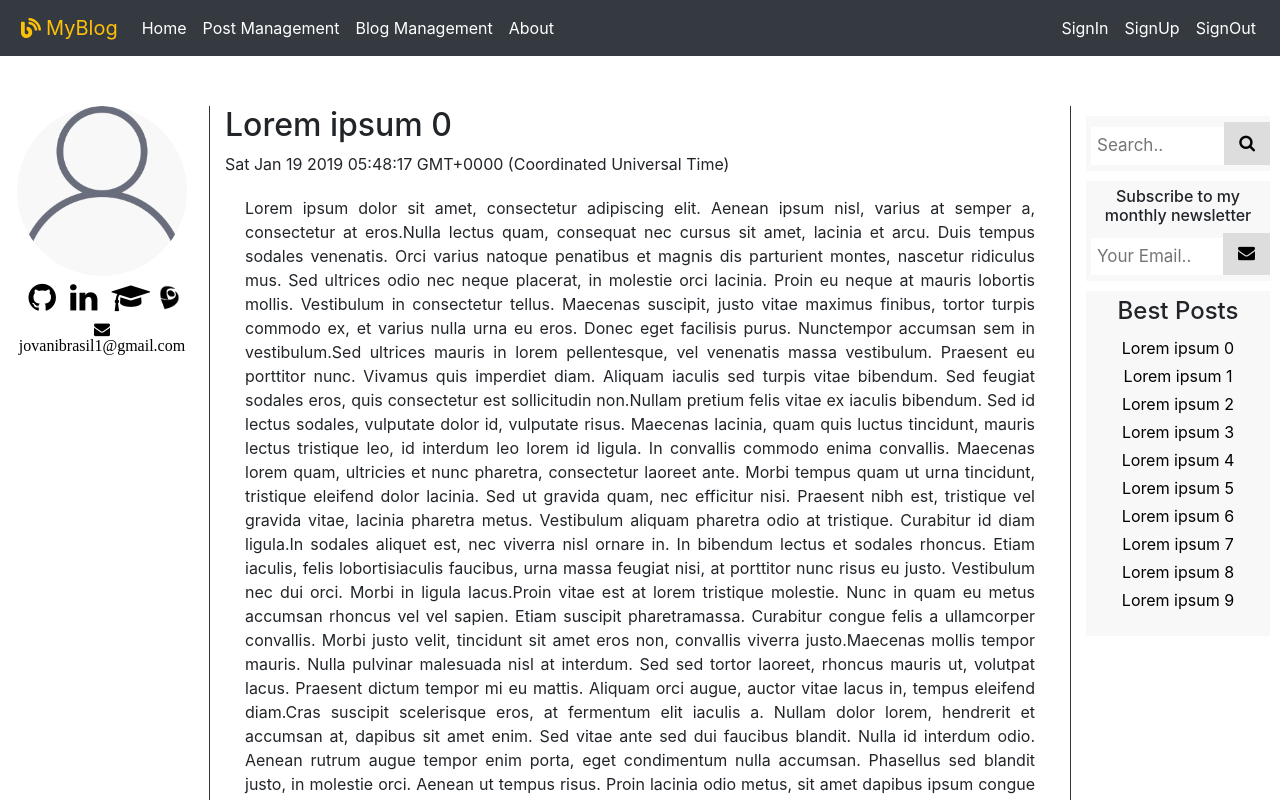
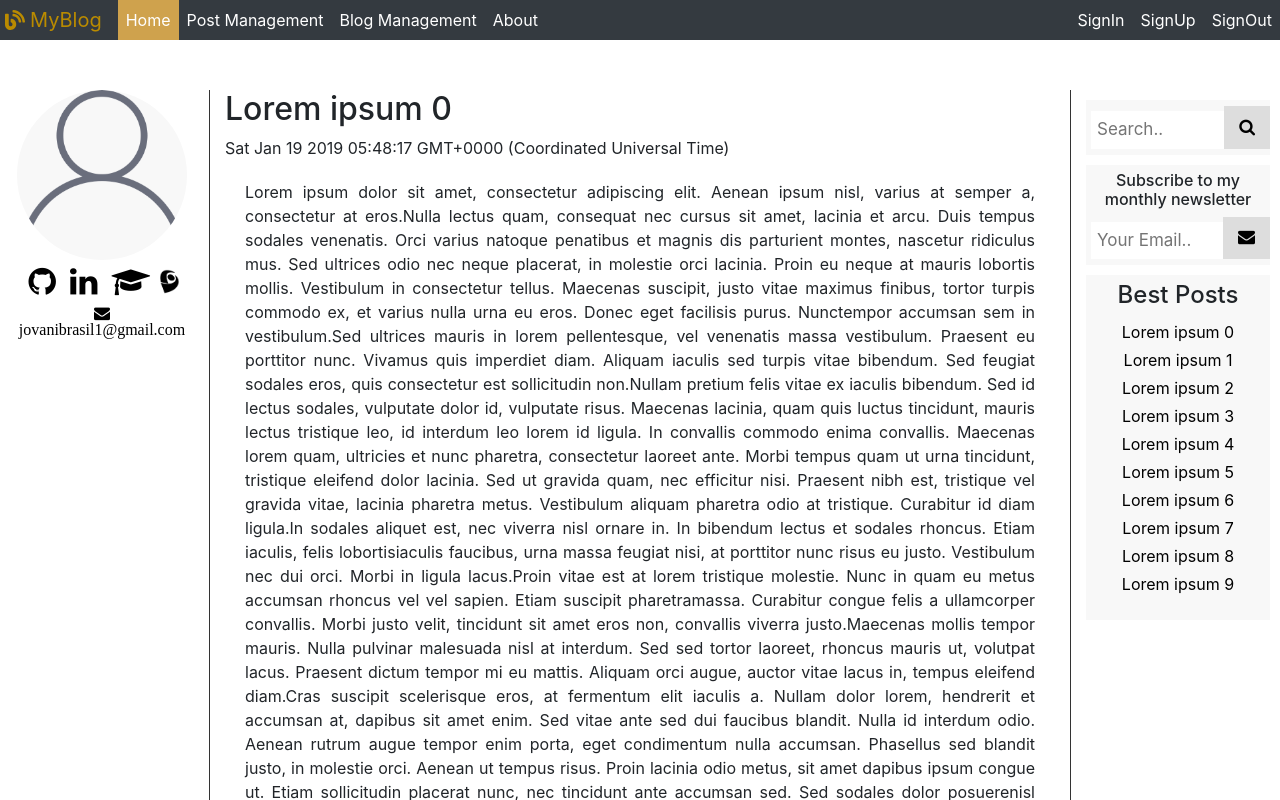
Before and after one commit to jovanibrasil/blog-app-angular, an Angular app: page /post/0 in a window 1280 px wide. Shown: the top 800 px of the page. Built offline with nearby package versions, Linux system fonts and the light colour scheme.

Commit message:
Improve nav-bar and remove some log calls
- change menu item color on hover, remove navbar padding, and set active
class for menu item on clicked
- post-management.component and post.service: remove some console.log

```diff
--- a/src/app/header/header.component.css
+++ b/src/app/header/header.component.css
@@ -1,3 +1,24 @@
+.navbar {
+    padding: 0px;
+}
+
 a {
     color: white;
 }
+
+li a:hover {
+    background-color: black !important;
+}
+
+.navbar-brand {
+    color: rgb(207, 162, 77);
+}
+
+.navbar-nav li.active > a {
+	background-color: rgb(207, 162, 77);
+	color: white;
+}
+
+nav-link {
+    height: 100%;
+}
--- a/src/app/header/header.component.html
+++ b/src/app/header/header.component.html
@@ -9,16 +9,16 @@
   </button>
   <div class="collapse navbar-collapse" id="navbarColor01">
     <ul class="navbar-nav mr-auto">
-      <li class="nav-item">
+      <li class="nav-item active" (click)="setActive($event)">
         <a class="nav-link" routerLink="/">Home</a>
       </li>
-      <li class="nav-item">
+      <li class="nav-item" (click)="setActive($event)">
         <a class="nav-link" routerLink="/post-management">Post Management</a>
       </li>
-      <li class="nav-item">
+      <li class="nav-item" (click)="setActive($event)">
         <a class="nav-link" routerLink="/blog-management">Blog Management</a>
       </li>
-      <li class="nav-item">
+      <li class="nav-item" (click)="setActive($event)">
         <a class="nav-link" routerLink="/about">About</a>
       </li>
     </ul>
--- a/src/app/header/header.component.ts
+++ b/src/app/header/header.component.ts
@@ -11,10 +11,18 @@ export class HeaderComponent implements OnInit {
 
   faBlog = faBlog;
 
+  lastActiveElement: any = null;
+
   constructor() { }
 
   ngOnInit() {
 
+  }
+
+  setActive(event: any){
+    let current = document.getElementsByClassName("active");
+    current[0].className = current[0].className.replace(" active", "");
+    event.currentTarget.className = "nav-item active"
   }
 
   logout(){
--- a/src/app/post-management/post-management.component.ts
+++ b/src/app/post-management/post-management.component.ts
@@ -44,7 +44,6 @@ export class PostManagementComponent implements OnInit {
   }
 
   getPostsByUserId() {
-    console.log("atualizando lista de posts")
     this.posts = [];
     return this.postService.getPostsByUserId(1).forEach(p => this.posts.push(p))
   }
@@ -70,8 +69,6 @@ export class PostManagementComponent implements OnInit {
 
     modalRef.result.then((result) => {
 
-      console.log("Retorno: ", result);
-
       if(result){
         formCallback(result);
         //this.createPost(result);
--- a/src/app/services/post.service.ts
+++ b/src/app/services/post.service.ts
@@ -70,7 +70,6 @@ export class PostService {
   }
 
   getPostsByUserId(userId: number){
-    console.log(this.posts)
     return this.posts.filter(p => p.userId == userId)
   }
 
```
